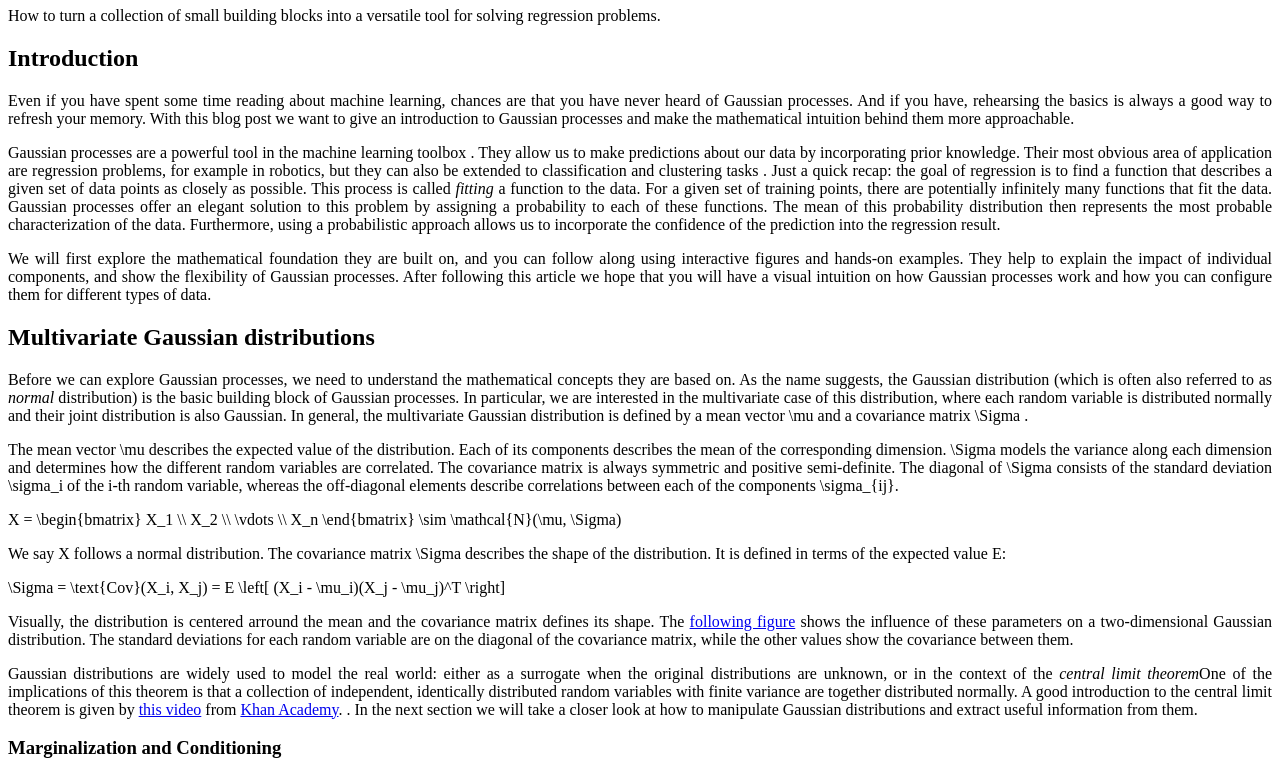
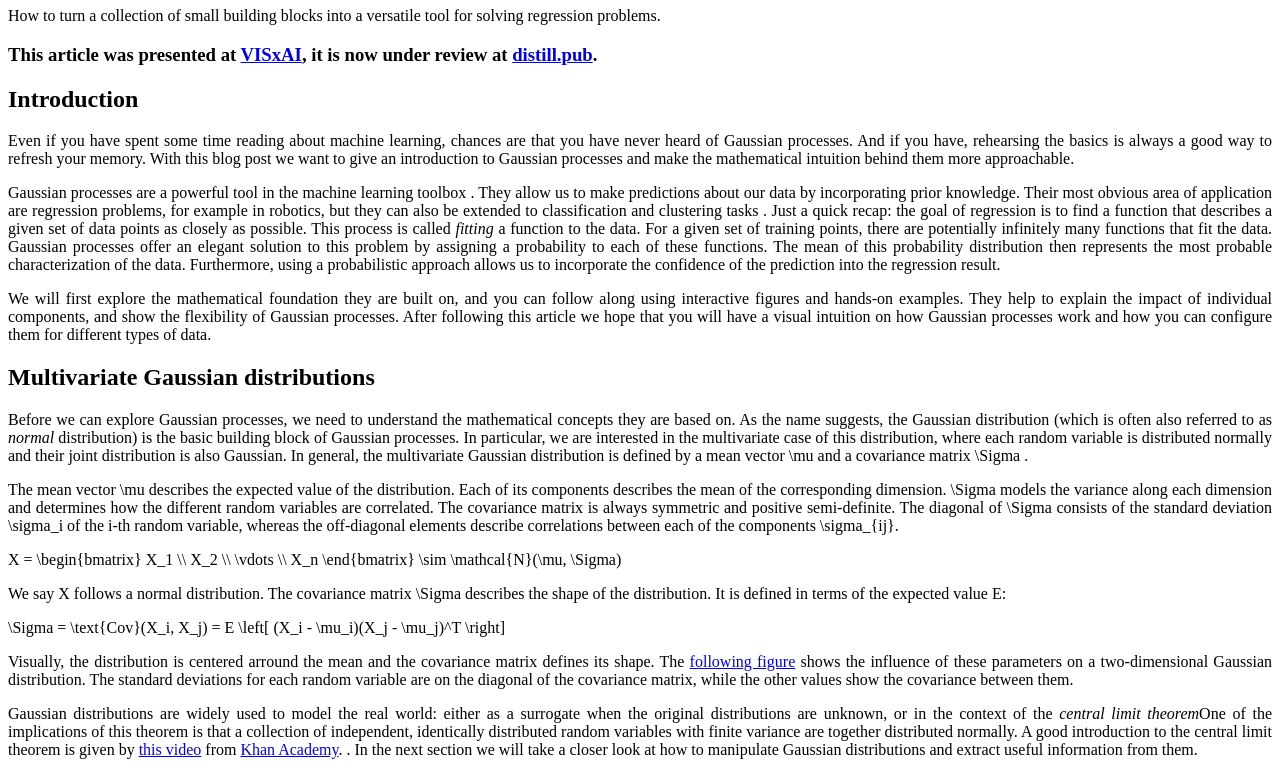
Before and after one commit to distillpub/post--visual-exploration-gaussian-processes, a plain HTML site: page index.html in a window 1280 px wide. Shown: the part 73-848 px from the top of the page. Drawn offline with Linux system fonts and the light colour scheme.

Commit message:
Add disclaimer

```diff
--- a/index.html
+++ b/index.html
@@ -85,6 +85,7 @@
   <d-figure id="Teaser" class="l-screen shaded-figure"></d-figure>
 </d-title>
 <d-article>
+    <h3>This article was presented at <a href="http://visxai.io/" target="_blank">VISxAI</a>, it is now under review at <a href="https://distill.pub/" target="_blank">distill.pub</a>.</h3>
     <h2>Introduction</h2>
   <p>Even if you have spent some time reading about machine learning, chances are that you have never heard of Gaussian
     processes.
```
